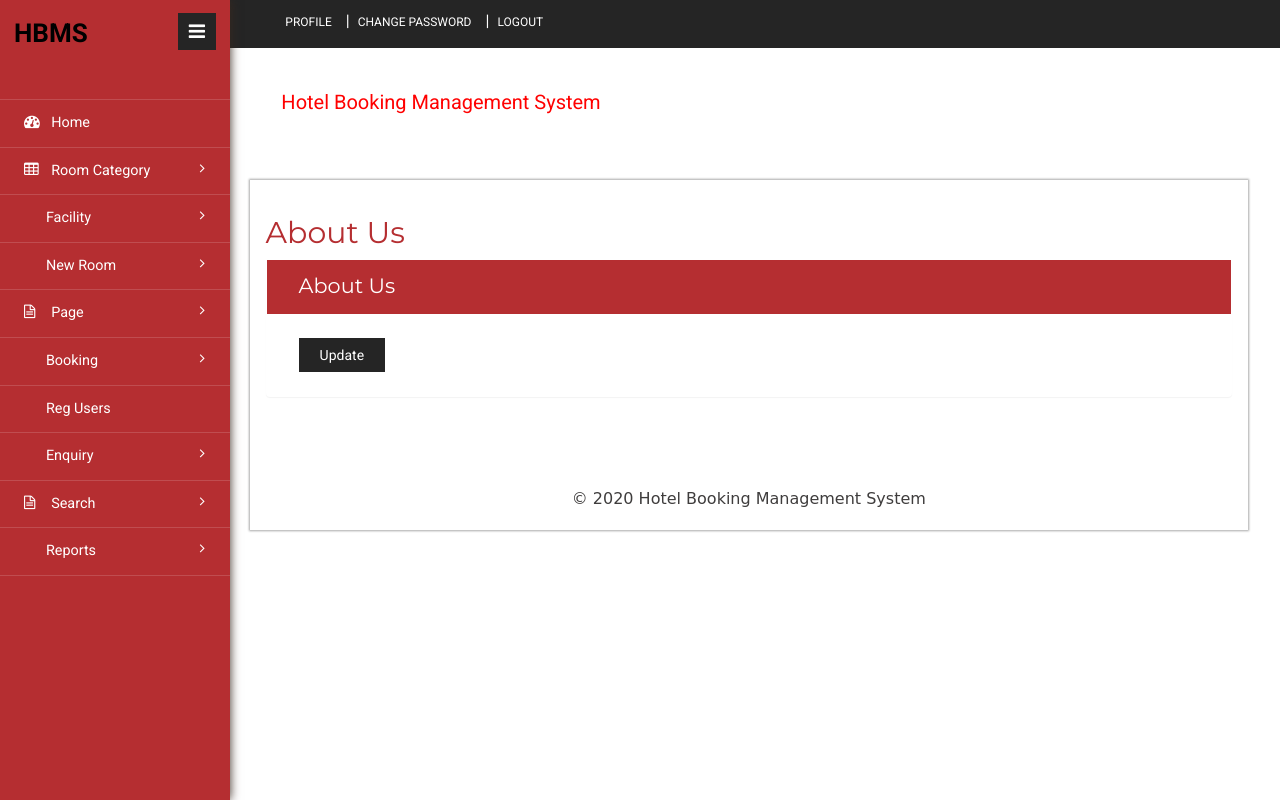
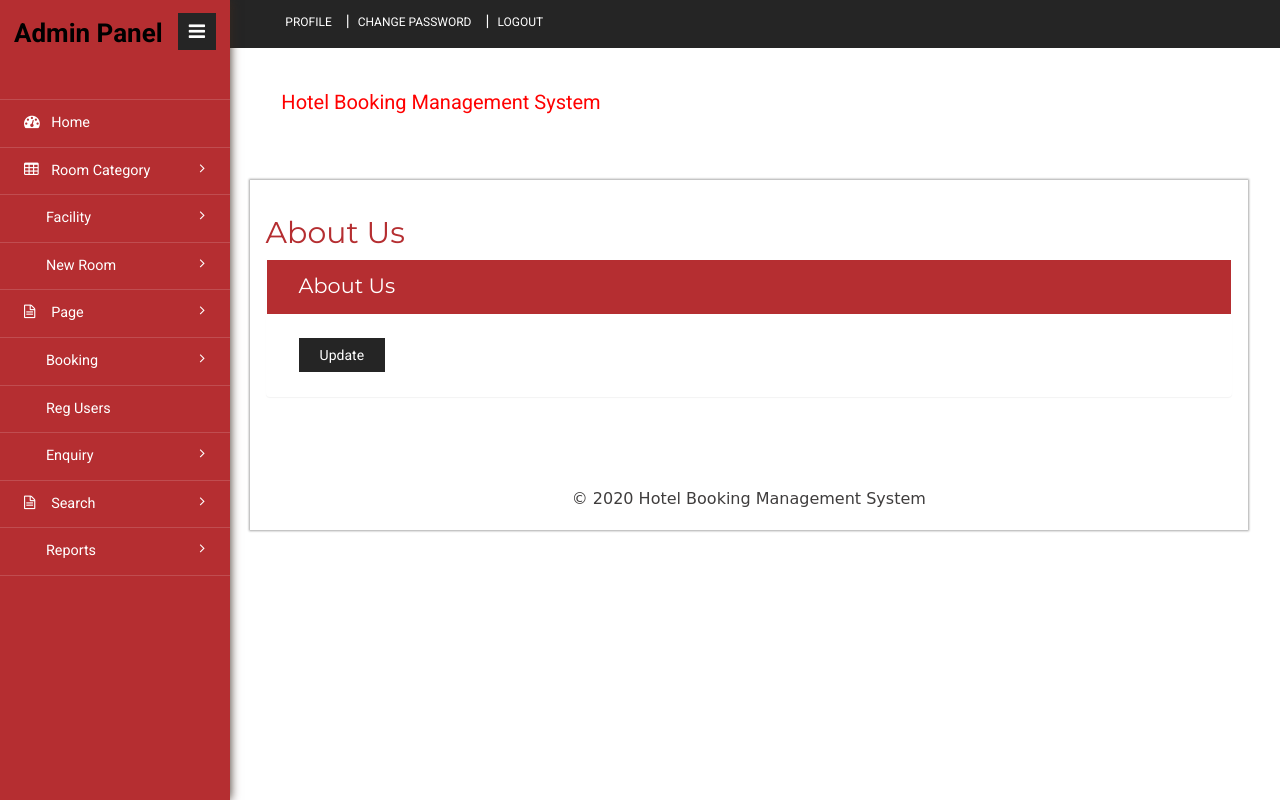
Before and after one commit to SandeepaMapa/RE, a PHP site: page /admin/aboutus.php in a window 1280 px wide. Run offline with PHP 8.4, Linux system fonts and the light colour scheme; the visitor is signed in with stand-in values (Sample User, id 1); data that the repository does not hold is empty; some libraries are stand-ins or nearby versions.

Commit message:
Update sidebar.php

```diff
--- a/admin/includes/sidebar.php
+++ b/admin/includes/sidebar.php
@@ -1,6 +1,6 @@
     <div class="sidebar-menu">
                     <header class="logo1">
-                      <span style="color:#000; font-size:26px; font-weight:bold">HBMS</span>
+                      <span style="color:#000; font-size:26px; font-weight:bold">Admin Panel</span>
                         <a href="#" class="sidebar-icon"><span class="fa fa-bars"></span> </a>
                     </header>
                         <div style="border-top:1px ridge rgba(255, 255, 255, 0.15)"></div>
```
